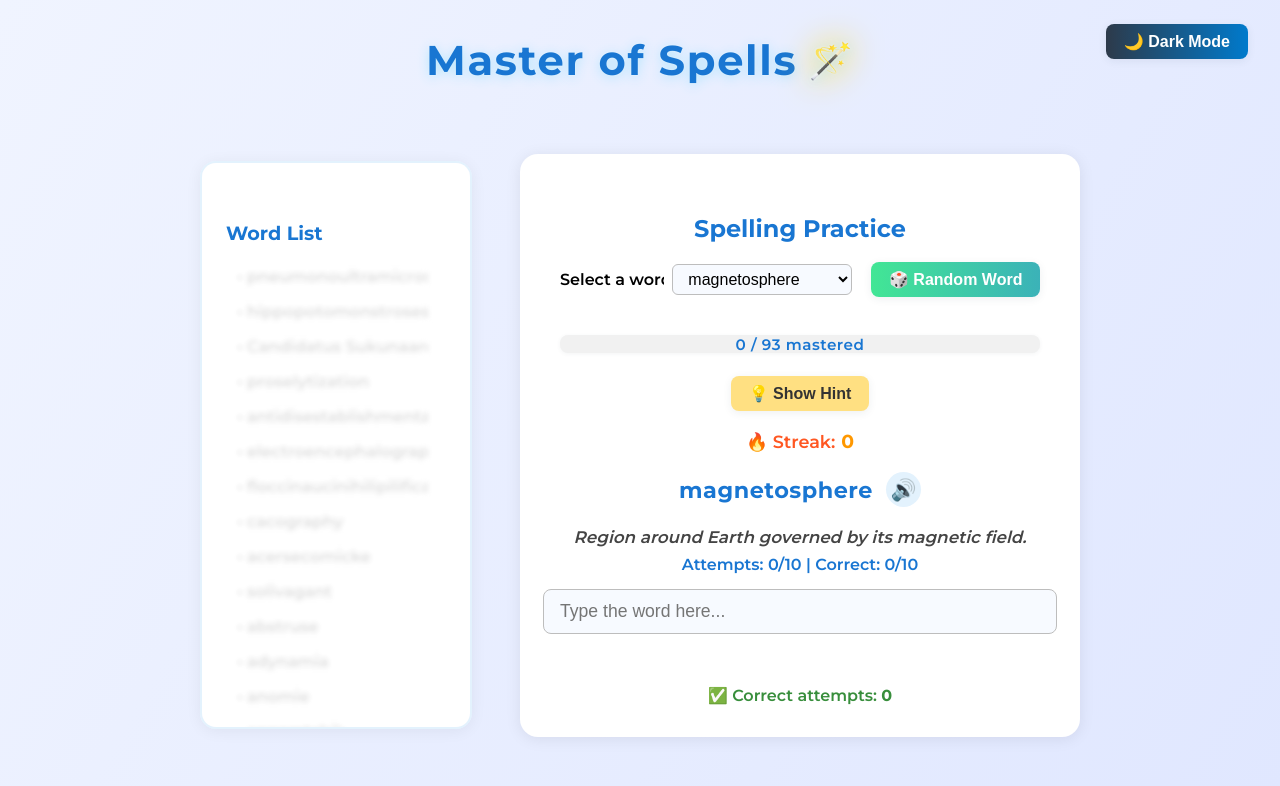
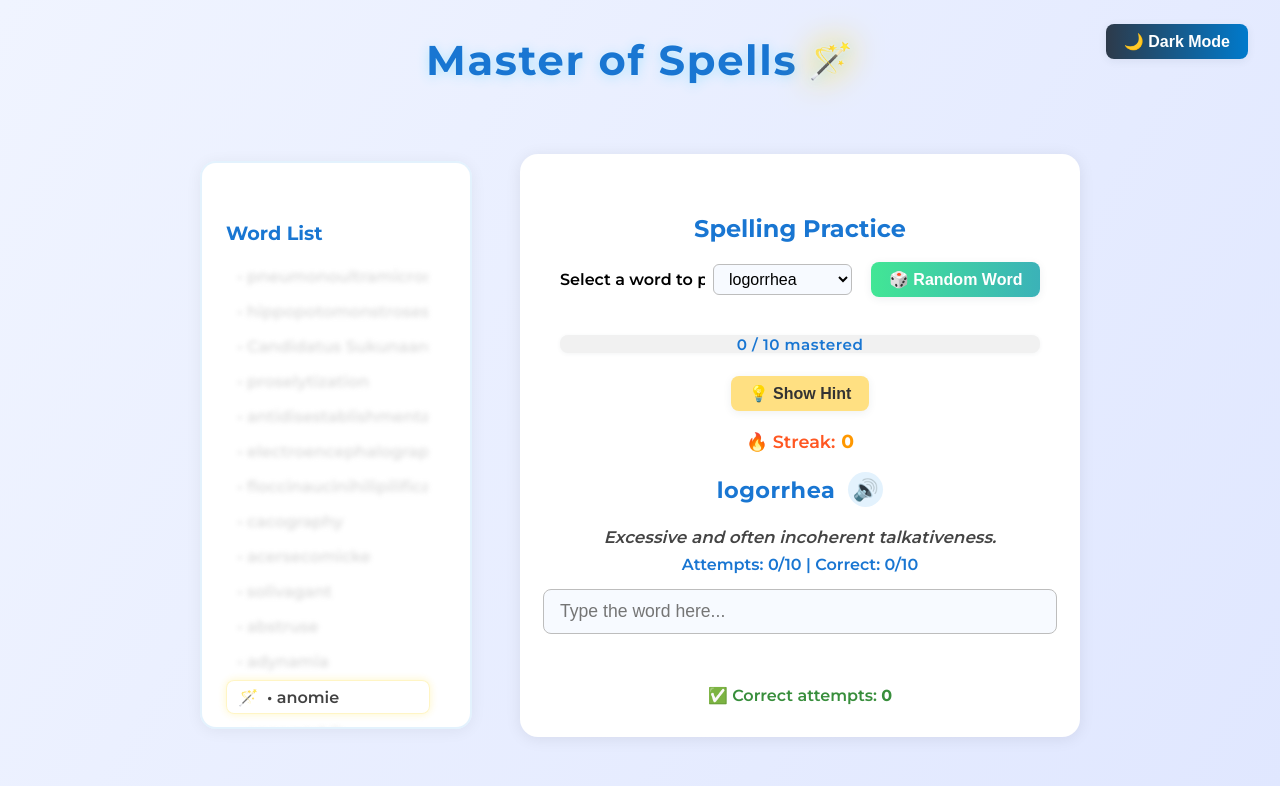
Before and after one commit to SwarupShekhar/spelling_app, a React (Create React App) app: page / in a window 1280 px wide. Shown: the top 786 px of the page. Built offline with nearby package versions, Linux system fonts and the light colour scheme.

Commit message:
Ready for deployment

```diff
--- a/src/components/TypingPracticeBox.js
+++ b/src/components/TypingPracticeBox.js
@@ -1,5 +1,20 @@
 import React, { useState, useRef, useEffect } from 'react';
 import wordList from '../Data/words.json';
+
+function getRandomWords(arr, n) {
+  const result = [];
+  const used = new Set();
+  while (result.length < n && used.size < arr.length) {
+    const idx = Math.floor(Math.random() * arr.length);
+    if (!used.has(idx)) {
+      used.add(idx);
+      result.push(arr[idx]);
+    }
+  }
+  return result;
+}
+
+const SESSION_WORD_COUNT = 10;
 
 const Confetti = ({ show }) => {
   if (!show) return null;
@@ -36,8 +51,10 @@ const Confetti = ({ show }) => {
 };
 
 const TypingPracticeBox = () => {
-  // Use the full word list for practice
-  const [selectedWord, setSelectedWord] = useState(() => wordList[Math.floor(Math.random() * wordList.length)]);
+  // Session words state
+  const [sessionWords, setSessionWords] = useState(() => getRandomWords(wordList, SESSION_WORD_COUNT));
+  // Pick a random word from sessionWords on load
+  const [selectedWord, setSelectedWord] = useState(() => sessionWords[Math.floor(Math.random() * sessionWords.length)]);
   const [input, setInput] = useState('');
   const [correctCount, setCorrectCount] = useState(0);
   const [feedback, setFeedback] = useState('');
@@ -52,9 +69,11 @@ const TypingPracticeBox = () => {
   const [showConfetti, setShowConfetti] = useState(false);
   const sessionStart = useRef(Date.now());
 
-  // On restart, pick a random word
+  // On restart, pick new session words and a random selected word
   const handleRestart = () => {
-    setSelectedWord(wordList[Math.floor(Math.random() * wordList.length)]);
+    const newSessionWords = getRandomWords(wordList, SESSION_WORD_COUNT);
+    setSessionWords(newSessionWords);
+    setSelectedWord(newSessionWords[Math.floor(Math.random() * newSessionWords.length)]);
     setInput('');
     setCorrectCount(0);
     setFeedback('');
@@ -70,9 +89,9 @@ const TypingPracticeBox = () => {
     sessionStart.current = Date.now();
   };
 
-  // On mount, ensure selectedWord is random from wordList
+  // On mount, ensure selectedWord is random from sessionWords
   useEffect(() => {
-    setSelectedWord(wordList[Math.floor(Math.random() * wordList.length)]);
+    setSelectedWord(sessionWords[Math.floor(Math.random() * sessionWords.length)]);
     // eslint-disable-next-line
   }, []);
 
@@ -124,7 +143,7 @@ const TypingPracticeBox = () => {
       if (!masteredWords.includes(selectedWord.term)) {
         const newMastered = [...masteredWords, selectedWord.term];
         setMasteredWords(newMastered);
-        if (newMastered.length === wordList.length) {
+        if (newMastered.length === sessionWords.length) {
           setSessionEnded(true);
         }
       }
@@ -148,7 +167,7 @@ const TypingPracticeBox = () => {
   };
 
   const handleSelect = (e) => {
-    const selected = wordList.find((w) => w.term === e.target.value);
+    const selected = sessionWords.find((w) => w.term === e.target.value);
     setSelectedWord(selected);
     setInput('');
     setCorrectCount(0);
@@ -165,8 +184,8 @@ const TypingPracticeBox = () => {
   const handleRandomWord = () => {
     let randomWord;
     do {
-      randomWord = wordList[Math.floor(Math.random() * wordList.length)];
-    } while (randomWord.term === selectedWord.term && wordList.length > 1);
+      randomWord = sessionWords[Math.floor(Math.random() * sessionWords.length)];
+    } while (randomWord.term === selectedWord.term && sessionWords.length > 1);
     setSelectedWord(randomWord);
     setInput('');
     setCorrectCount(0);
@@ -181,7 +200,7 @@ const TypingPracticeBox = () => {
   };
 
   // Progress calculation
-  const progressPercent = Math.min((correctCount / wordList.length) * 100, 100);
+  const progressPercent = Math.min((correctCount / SESSION_WORD_COUNT) * 100, 100);
   const accuracy = totalAttempts > 0 ? Math.round((correctCount / totalAttempts) * 100) : 100;
   const timeTaken = Math.floor((Date.now() - sessionStart.current) / 1000);
   const minutes = Math.floor(timeTaken / 60);
@@ -197,7 +216,7 @@ const TypingPracticeBox = () => {
             <h2>🎉 Session Complete!</h2>
             <p><strong>Accuracy:</strong> {accuracy}%</p>
             <p><strong>Time Taken:</strong> {minutes}m {seconds}s</p>
-            <p><strong>Words Mastered:</strong> {masteredWords.length} / {wordList.length}</p>
+            <p><strong>Words Mastered:</strong> {masteredWords.length} / {SESSION_WORD_COUNT}</p>
             <p><strong>Best Streak:</strong> {bestStreak}</p>
             <button className="restart-btn" onClick={handleRestart}>Restart Session</button>
           </div>
@@ -209,18 +228,20 @@ const TypingPracticeBox = () => {
         <h4 className="word-list-title">Word List</h4>
         <ul>
           {wordList.map((word) => {
+            const isSession = sessionWords.some(w => w.term === word.term);
             const isMastered = masteredWords.includes(word.term);
             const isSelected = selectedWord.term === word.term;
             return (
               <li
                 key={word.term}
-                className={`word-list-item${isMastered ? ' mastered' : ' pending'}${isSelected ? ' selected' : ''}`}
+                className={`word-list-item${isSession ? ' session-word' : ''}${isMastered ? ' mastered' : ' pending'}${isSelected ? ' selected' : ''}`}
                 style={{
                   fontWeight: isSelected ? 'bold' : 'normal',
-                  filter: isSelected ? 'none' : 'blur(2.5px)',
-                  opacity: isSelected ? 1 : 0.4,
-                  cursor: 'pointer',
-                  background: isSelected ? '#e3f2fd' : 'rgba(255,255,255,0.7)',
+                  filter: isSelected ? 'none' : isSession ? 'blur(0.5px)' : 'blur(2.5px)',
+                  opacity: isSelected ? 1 : isSession ? 0.85 : 0.4,
+                  cursor: isSession ? 'pointer' : 'not-allowed',
+                  pointerEvents: isSession ? 'auto' : 'none',
+                  background: isSelected ? '#e3f2fd' : isSession ? 'rgba(255,255,255,0.7)' : 'none',
                   position: 'relative',
                   transition: 'all 0.2s',
                   whiteSpace: 'nowrap',
@@ -228,13 +249,14 @@ const TypingPracticeBox = () => {
                   textOverflow: 'ellipsis',
                   maxWidth: '180px',
                 }}
-                onClick={() => {
+                onClick={isSession ? () => {
                   setSelectedWord(word);
                   setShowHint(false);
                   setStreak(0);
-                }}
-                title={word.term}
+                } : undefined}
+                title={isSession ? 'Practice this word' : 'Not in this session'}
               >
+                {isSession && <span style={{color:'#ffd600', marginRight:4}} title="Session word">🪄</span>}
                 {isMastered ? '✅' : '•'} {word.term}
               </li>
             );
@@ -249,7 +271,7 @@ const TypingPracticeBox = () => {
           <div className="word-select-group">
             <label className="word-select-label" htmlFor="word-select">Select a word to practice:</label>
             <select id="word-select" onChange={handleSelect} value={selectedWord.term} className="word-select">
-              {wordList.map((word, i) => (
+              {sessionWords.map((word, i) => (
                 <option key={i} value={word.term}>
                   {word.term}
                 </option>
@@ -268,7 +290,7 @@ const TypingPracticeBox = () => {
             style={{ width: `${progressPercent}%` }}
           ></div>
           <span className="progress-bar-label">
-            {correctCount} / {wordList.length} mastered
+            {correctCount} / {SESSION_WORD_COUNT} mastered
           </span>
         </div>
 
```
